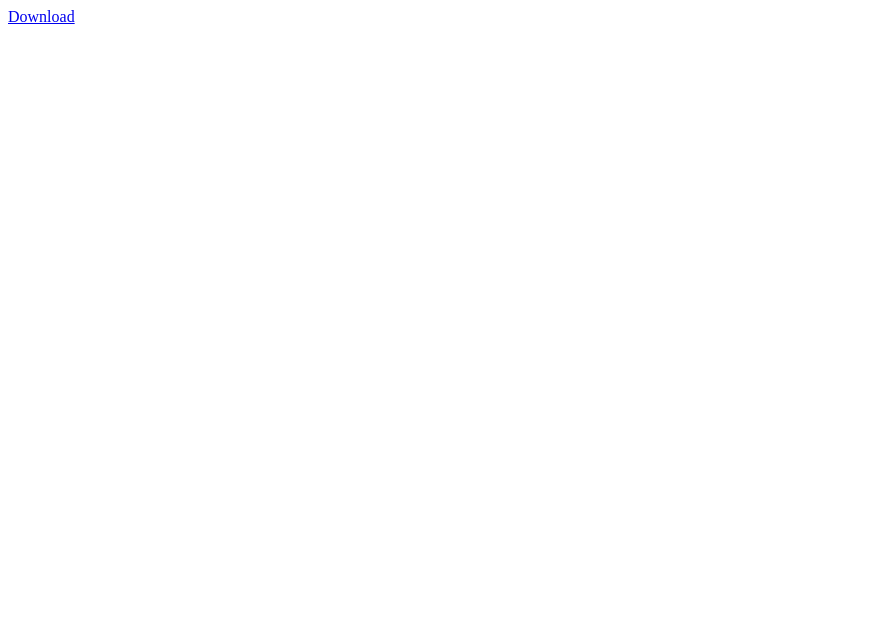
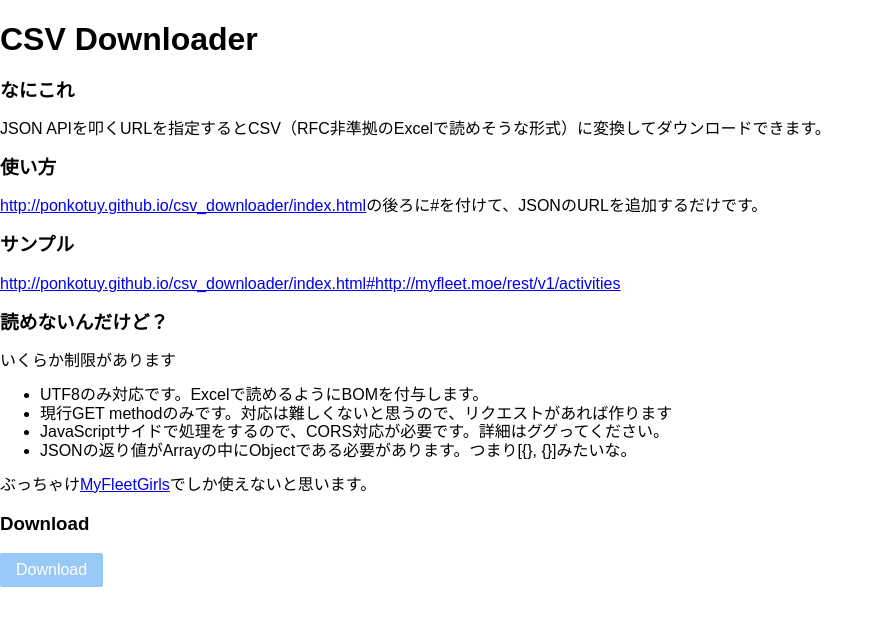
Before and after one commit to ponkotuy/csv_downloader, a website: page index.html in a window 1280 px wide. Shown: the whole page, without its empty margins (0-884 px from the left). Drawn offline with nearby package versions, Linux system fonts and the light colour scheme.

Commit message:
Add help text

```diff
--- a/index.html
+++ b/index.html
@@ -4,9 +4,27 @@
   <head>
     <meta charset="UTF-8" />
     <title>CSV Downloader</title>
+    <link rel="stylesheet" href="https://cdnjs.cloudflare.com/ajax/libs/pure/0.5.0/pure-min.css" />
     <script src="build/js/csv_down.js"></script>
   </head>
   <body>
-    <a id="main" href="dummy">Download</a></p>
+    <h1>CSV Downloader</h1>
+    <h3>なにこれ</h3>
+    <p>JSON APIを叩くURLを指定するとCSV（RFC非準拠のExcelで読めそうな形式）に変換してダウンロードできます。</p>
+    <h3>使い方</h3>
+    <p><a href="http://ponkotuy.github.io/csv_downloader/index.html">http://ponkotuy.github.io/csv_downloader/index.html</a>の後ろに#を付けて、JSONのURLを追加するだけです。</p>
+    <h3>サンプル</h3>
+    <p><a href="http://ponkotuy.github.io/csv_downloader/index.html#http://myfleet.moe/rest/v1/activities">http://ponkotuy.github.io/csv_downloader/index.html#http://myfleet.moe/rest/v1/activities</a></p>
+    <h3>読めないんだけど？</h3>
+    <p>いくらか制限があります</p>
+    <ul>
+      <li>UTF8のみ対応です。Excelで読めるようにBOMを付与します。</li>
+      <li>現行GET methodのみです。対応は難しくないと思うので、リクエストがあれば作ります</li>
+      <li>JavaScriptサイドで処理をするので、CORS対応が必要です。詳細はググってください。</li>
+      <li>JSONの返り値がArrayの中にObjectである必要があります。つまり[{}, {}]みたいな。</li>
+    </ul>
+    <p>ぶっちゃけ<a href="http://myfleet.moe">MyFleetGirls</a>でしか使えないと思います。</p>
+    <h3>Download</h3>
+    <a target="_blank" id="main" href="dummy" disabled="disabled" class="pure-button pure-button-primary">Download</a></p>
   </body>
 </html>
--- a/src/coffee/main.coffee
+++ b/src/coffee/main.coffee
@@ -19,5 +19,7 @@ createCSVURL = (ary, id) ->
   a = document.getElementById(id)
   a.download = 'file.csv'
   a.href = url
+  a.removeAttribute("disabled")
+  location.href = url
 
 bom = new Uint8Array([0xEF, 0xBB, 0xBF])
```
Also changed, not shown: build/js/csv_down.js.
